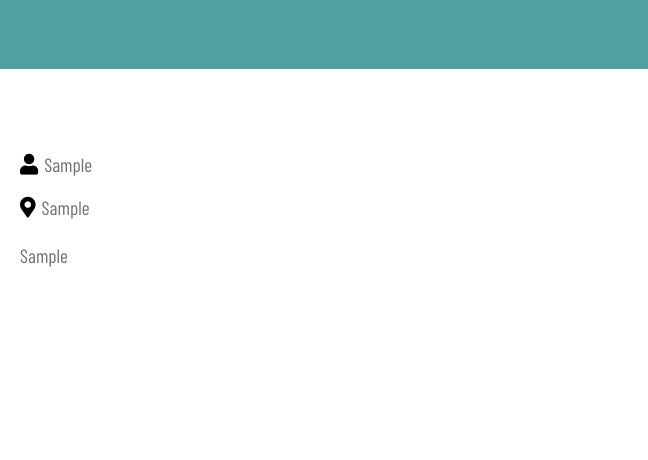
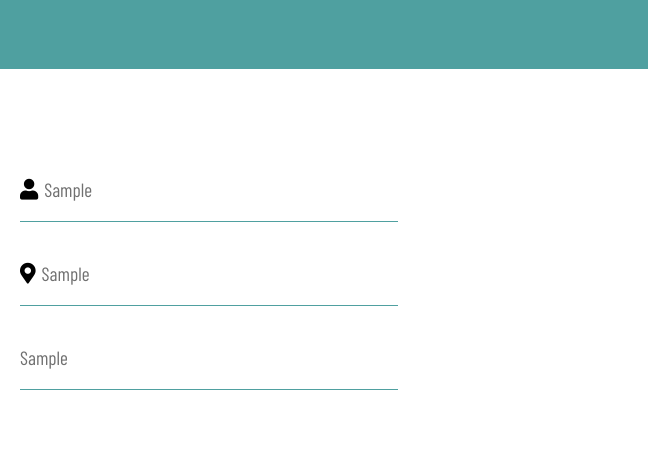
Before and after one commit to rachelbeacham/code-journal, a website: page index.html in a window 1280 px wide. Both pictures are taken after typing "https://example.com", "Sample", "Sample", "Sample", "Sample" into the empty fields and a click on the button "SAVE". Shown: the full height of the page, 632-1280 px from the left. Drawn offline with nearby package versions, Linux system fonts and the light colour scheme.

Commit message:
Completed Issue 2 - View Profile. #2

```diff
--- a/css/styles.css
+++ b/css/styles.css
@@ -70,18 +70,19 @@ button:focus {
 i {
   font-size: 1.3rem;
   margin-right: 6px;
-
 }
 
-span, p {
+span,
+p {
   font-size: 1.2rem;
   font-family: 'Barlow Condensed', sans-serif;
   color: rgb(112, 112, 112);
-
 }
 
-.profile-info div {
-  height: 10%;
+.profile-info div,
+p {
   width: 100%;
-  margin-top: 15px;
+  margin: 20px 0;
+  padding: 20px 0;
+  border-bottom: 1px solid rgb(79, 160, 160);
 }
```
